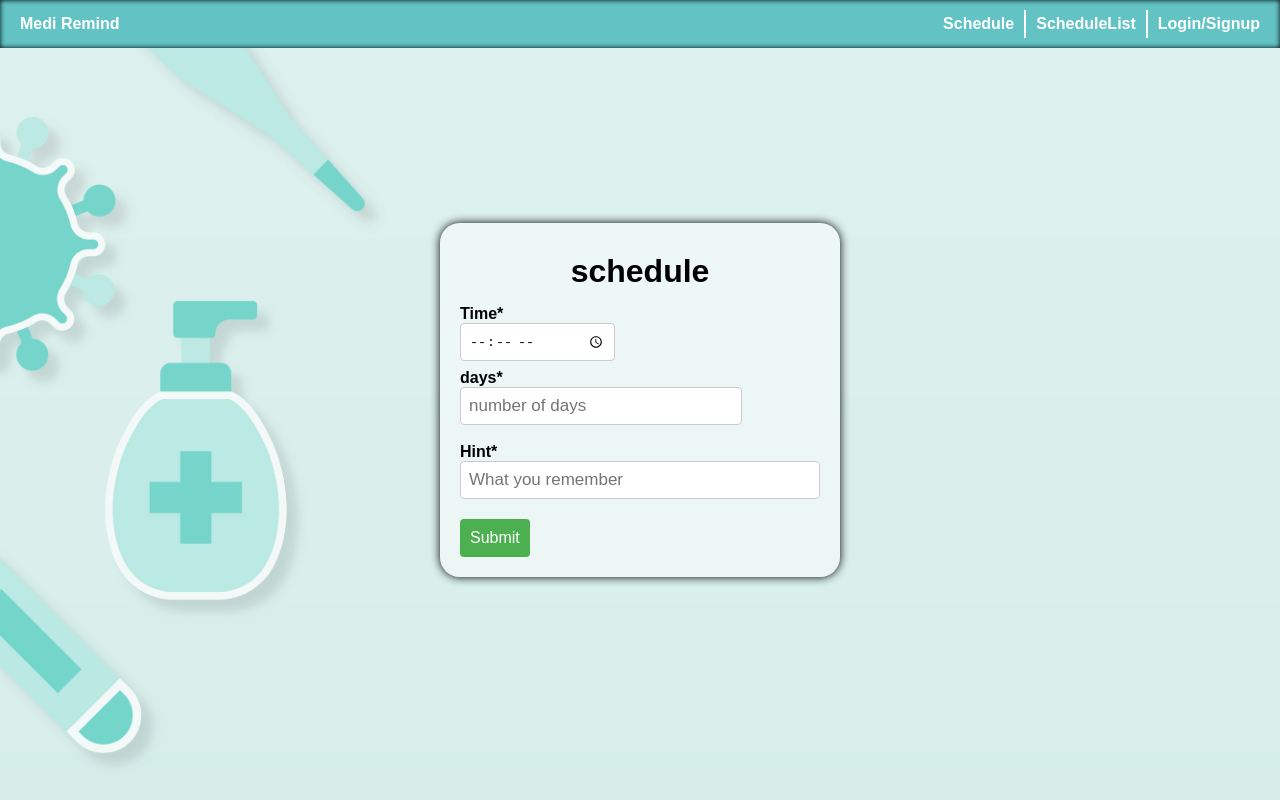
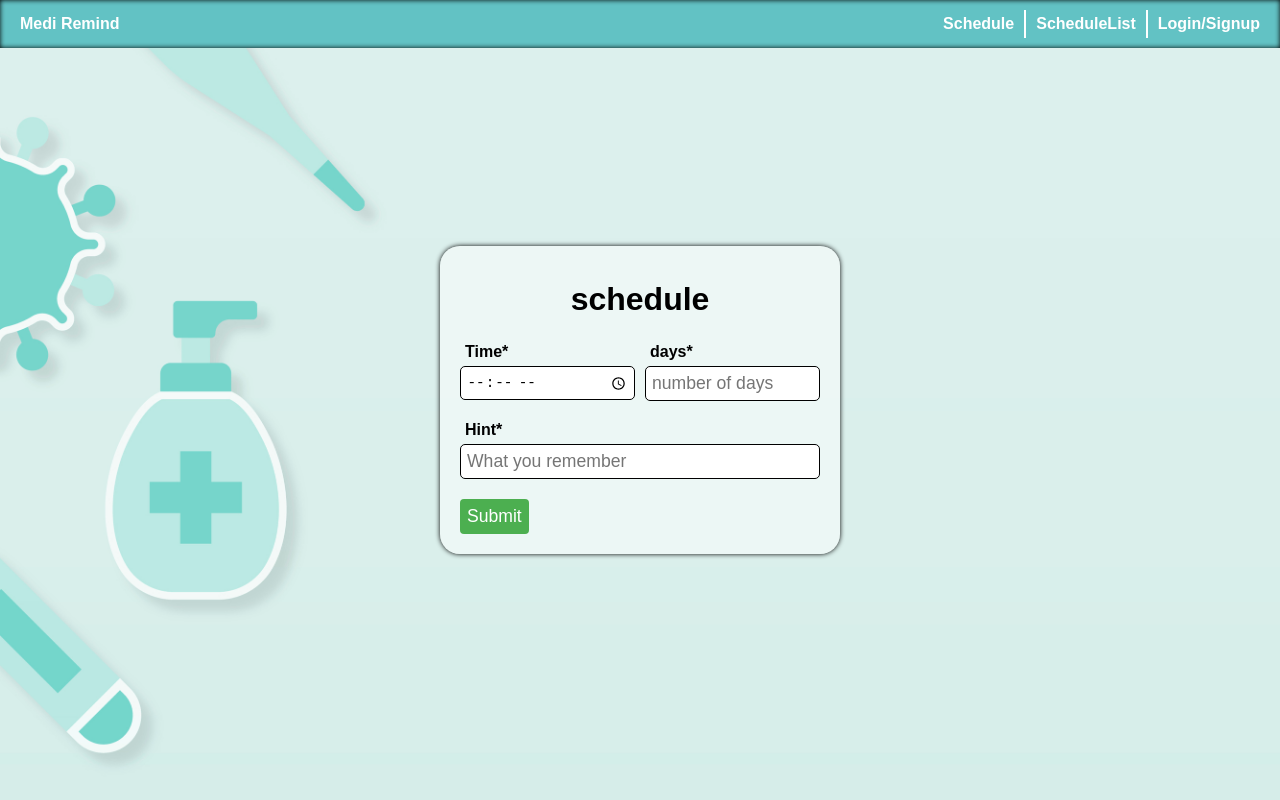
Before and after one commit to Namachivayam2001/Medication-Remainder, a React (Create React App) app in the folder front-end/: page /schedule/form in a window 1280 px wide. Built offline with nearby package versions, Linux system fonts and the light colour scheme.

Commit message:
validate and style login form

```diff
--- a/front-end/src/App.js
+++ b/front-end/src/App.js
@@ -3,6 +3,8 @@ import {Routes, Route } from 'react-router-dom';
 import './home.css';
 import ScheduleForm from './forms/ScheduleForm';
 import ScheduleList from './user-acount-page/ScheduleList';
+import RegistorForm from './forms/RegistorForm';
+import LoginForm from './forms/LoginForm';
 
 function App() {
     return (
@@ -12,6 +14,8 @@ function App() {
                 <Route path="form" element={<ScheduleForm />} />
                 <Route path="data" element={<ScheduleList />} />
             </Route>
+            <Route path="/registor" element={<RegistorForm />} />
+            <Route path="/login" element={<LoginForm />} />
         </Routes>
     );
 }
--- /dev/null
+++ b/front-end/src/forms/LoginForm.js
@@ -0,0 +1,81 @@
+import React, { useState } from 'react';
+import './loginForm.css';
+import Header from '../home-page/Header';
+import { Link } from 'react-router-dom';
+
+function LoginForm() {
+    const [email, setEmail] = useState('');
+    const [password, setPassword] = useState('');
+    const [emailError, setEmailError] = useState('');
+    const [passwordError, setPasswordError] = useState('');
+
+    const handleEmailChange = (e) => {
+        const email = e.target.value;
+        setEmail(email);
+        const emailRegex = /^[^\s@]+@[^\s@]+\.[^\s@]+$/;
+        setEmailError(
+            !emailRegex.test(email)
+            ? 'Invalid email'
+            : ''
+        );
+    }
+
+    const handlePasswordChange = (e) => {
+        const password = e.target.value;
+        setPassword(password);
+        const passwordRegex = /^(?=.*[a-z])(?=.*[A-Z])(?=.*\d)(?=.*[@$!%*?&])[A-Za-z\d@$!%*?&]{8,}$/;
+        setPasswordError(
+            !passwordRegex.test(password)
+            ? 'use min 8 char and combination of 1-@-A-a'
+            : ''
+        );
+    }
+
+    return (
+        <div className='login-container'>
+            <Header />
+            <form
+                method='POST'
+                className='login-form'
+            >
+                <h1 className='login-heading'>Login</h1>
+                <div className='login-email-container'>
+                    <label className='login-email-label'>Email*</label>
+                    <input
+                        type='email'
+                        value={email}
+                        placeholder='Enter Email'
+                        className='login-email-input'
+                        onChange={(e) => handleEmailChange(e)}
+                        style={{borderColor: emailError && 'red'}}
+                        required
+                    />
+                    {emailError && <span className='login-error-message'>{emailError}</span>}
+                </div>
+                <div className='login-password-container'>
+                    <lable className='login-password-label'>Password*</lable>
+                    <input
+                        type='password'
+                        value={password}
+                        placeholder='Enter Password'
+                        className='login-password-input'
+                        onChange={(e) => handlePasswordChange(e)}
+                        style={{borderColor: passwordError && 'red'}}
+                        required
+                    />
+                    {passwordError && <span className='login-error-message'>{passwordError}</span>}
+                </div>
+                <button
+                    type='submit'
+                    className='login-submit-button'
+                >
+                    Submit
+                </button>
+                <Link to='/registor'><small>Registor</small></Link>
+
+            </form>
+        </div>
+    );
+}
+
+export default LoginForm;
--- /dev/null
+++ b/front-end/src/forms/RegistorForm.js
@@ -0,0 +1,16 @@
+import React, { useState } from 'react';
+import './scheduleForm.css';
+import axios from 'axios';
+import Header from '../home-page/Header';
+import { useNavigate } from 'react-router-dom';
+
+function RegistorForm() {
+    const navigate = useNavigate();
+
+
+    return (
+        <div></div>
+    );
+}
+
+export default RegistorForm;
--- a/front-end/src/forms/ScheduleForm.js
+++ b/front-end/src/forms/ScheduleForm.js
@@ -55,56 +55,54 @@ function ScheduleForm() {
     };
 
     return (
-      <div className="container">
+      <div className="schedule-form-container">
         <Header />
         <form
-            id="form"
+            className="scheduleForm"
             method="POST"
             onSubmit={submit}
         >
-            <h1 className="form-items">schedule</h1>
-            <div className="form-items">
-                <div className="formTime">
+            <h1 className="scheduleForm-heading">schedule</h1>
+            <div className="scheduleForm-time-days-container">
+                <div className="scheduleForm-time-container">
                     <label>Time*</label>
                     <input
                         type="time"
-                        id="timeInput"
+                        className="scheduleForm-time-input"
                         name="userTime"
                         required
                         onChange={(e) => {setData({...data, time: e.target.value})}}
                     />
                 </div>
-                <div className="formDays">
+                <div className="scheduleForm-days-container">
                     <label>days*</label>
                     <input
                         type="number"
                         placeholder="number of days"
-                        id="userDays"
-                        name="userDays"
+                        className="scheduleForm-days-input"
                         required
                         value={days}
                         onChange={(e) => handleDaysChange(e)}
-                        style={{ borderColor: daysError ? 'red' : '', marginingBottom: daysError? 1: 0 }}
+                        style={{ borderColor: daysError ? 'red' : ''}}
                     />
-                    {daysError && <span id="error-message" className="error-message">{daysError}</span>}
+                    {daysError && <span className="scheduleForm-error-message">{daysError}</span>}
                 </div>
             </div>
-            <label className="form-items" style={{ marginTop: daysError ? 0 : 18 }} >Hint*</label>
+            <div className='scheduleForm-hint-container'>
+                <label>Hint*</label>
                 <input
-                className="form-items"
+                    className="scheduleForm-hint-input"
                     type="text"
-                id="formHint"
-                name="hint"
                     placeholder="What you remember"
                     required
                     value={hint}
                     onChange={(e) => handleHintChange(e)}
                     style={{ borderColor: hintError ? 'red' : ''}}
                 />
-                {hintError && <span className="error-message">{hintError}</span>}
+                    {hintError && <span className="scheduleForm-error-message">{hintError}</span>}
+            </div>
             <button
-                className="form-items"
-                id="submit"
+                className="scheduleForm-submit-button"
                 type="submit"
             >
                 Submit
--- /dev/null
+++ b/front-end/src/forms/loginForm.css
@@ -0,0 +1,73 @@
+.login-container{
+    background-image: url('../../public/images/v870-tang-37.jpg');
+	background-size: cover;
+	background-position: center;
+	background-repeat: no-repeat;
+    width: 100%;
+    height: 100vh;
+    display: flex;
+    align-items: center;
+    justify-content: center;
+}
+
+.login-heading{
+    text-align: center;
+    margin: 10px;
+}
+
+.login-form{
+    display: flex;
+    flex-direction: column;
+    width: 400px;
+    padding: 20px;
+    border-radius: 20px;
+    gap: 10px;
+    background-color: rgb(255, 255, 255, 0.5);
+    box-shadow: 0 0 5px #000;
+}
+
+.login-form input{
+    width: 100%;
+    font-size: 1.1em;
+    padding: 6px;
+    border-radius: 5px;
+    margin-top: 5px;
+    border: 1px solid black;
+}
+
+.login-email-label,
+.login-password-label{
+    font-weight: bold;
+    margin-left: 5px;
+}
+
+.login-password-container{
+    margin: 10px 0;
+}
+
+.login-submit-button{
+    width: 100%;
+    font-size: 1.1em;
+    padding: 7px;
+    background-color: #4caf50;
+    color: #fff;
+    border: none;
+    border-radius: 5px;
+    cursor: pointer;
+}
+
+.login-form input:focus{
+    outline: none;
+    border: 1px solid blue;
+}
+
+.login-error-message{
+    color: red;
+    font-size: small;
+    margin-left: 5px;
+}
+
+.login-form a {
+    text-align: center;
+    text-decoration: none;
+}
--- a/front-end/src/forms/scheduleForm.css
+++ b/front-end/src/forms/scheduleForm.css
@@ -1,4 +1,4 @@
-.container {
+.schedule-form-container {
     background-image: url('../../public/images/v870-tang-37.jpg');
 	background-size: cover;
 	background-position: center;
@@ -12,87 +12,85 @@
     background-color: #f2f2f2;
 }
 
-input{
-    width: 100%;
-    padding: 8px;
-    box-sizing: border-box;
-    border: 1px solid #ccc;
-    border-radius: 4px;
+.scheduleForm-heading{
+    text-align: center;
+    padding: 10px;
+    margin: 5px;
 }
 
-.form-items{
+.scheduleForm{
+    padding: 20px;
+    width: 400px;
+    display: flex;
+    flex-direction: column;
+    border-radius: 20px;
+    gap: 20px;
+    background-color: rgb(255, 255, 255, 0.5);
+    box-shadow: 0 0 5px #000;
+}
+
+.scheduleForm-time-input,
+.scheduleForm-days-input,
+.scheduleForm-hint-input{
+    width: 100%;
+    font-size: 1.1em;
+    padding: 6px;
+    border-radius: 5px;
+    margin-top: 5px;
+    margin-bottom: 10px;
+    border: 1px solid black;
+}
+
+.scheduleForm-time-input{
+    padding: 5.5px;
+}
+
+.scheduleForm{
+    padding: 20px;
+    width: 400px;
+    display: flex;
+    flex-direction: column;
+    gap: 10px;
+}
+
+.scheduleForm-time-container,
+.scheduleForm-days-container{
+    width: 50%;
+}
+
+.scheduleForm-time-days-container{
     display: flex;
     flex-direction: row;
-    gap: 8px;
-    flex-basis: 50%;
-    flex-wrap: wrap;
+    gap: 10px;
 }
 
-form{
-    max-width: 400px;
-    border-radius: 20px;
-    padding: 20px;
-    display: flex;
-    flex-direction: column;
-    background-color: rgba(255, 255, 255, 0.5);
-    box-shadow: 0 0 10px #000;
-}
-
-h1{
-    margin: 0 auto;
-    padding: 10px;
-    margin-bottom: 5px;;
-}
-
-label{
-    font-weight: bolder;
-    margin-top: 20px;
-}
-
-button{
+.scheduleForm-submit-button{
+    font-size: 1.1em;
+    width: fit-content;
     background-color: #4caf50;
     color: #fff;
-    padding: 10px;
+    padding: 7px;
     border: none;
     border-radius: 4px;
     cursor: pointer;
-    font-size: 16px;
-    margin-top: 20px;
-    width: fit-content;
 }
 
-button:hover {
+.scheduleForm-submit-button:hover{
     background-color: #45a049;
 }
 
-input:focus{
-    outline: none;
-    border-color: blue;
+.scheduleForm label{
+    font-weight: bold;
+    margin-left: 5px;
 }
 
-input[type="number"], input[type="text"]{
-    font-size: 17px;
+.scheduleForm input:focus{
+    outline: none;
+    border: 1px solid blue;
 }
 
-.error-message{
+.scheduleForm-error-message{
+    color: red;
     font-size: small;
-    color: red;
-    margin-top: -8px;
     margin-left: 5px;
-    background-color: #fff;
-    width: fit-content;
-    margin-bottom: -7px;
 }
-
-#error-message{
-    position: relative;
-    top: -9px;
-}
-
-#hint-container{
-    padding-top: 20px;
-}
-
-#formTime{
-    width: 50%;
-}
--- a/front-end/src/home-page/Header.js
+++ b/front-end/src/home-page/Header.js
@@ -14,7 +14,7 @@ function Header() {
                         <Link to="/schedule/data" >ScheduleList</Link>
                     </li>
                     <li className="login-icon">
-                        Login/Signup
+                        <Link to="/login" >Login/Signup</Link>
                     </li>
             </ul>
       </div>
--- a/front-end/src/user-acount-page/scheduleList.css
+++ b/front-end/src/user-acount-page/scheduleList.css
@@ -1,6 +1,5 @@
 #scheduleListContainer{
     width: 100%;
-    height: 100vh;
     background-image: url('../../public/images/v870-tang-37.jpg');
 	background-size: cover;
 	background-position: center;
@@ -10,6 +9,14 @@
     align-items: center;
     justify-content: center;
     gap: 10px;
+}
+
+.small-table{
+    height: 100vh;
+}
+
+.large-table{
+    height: 100%;
 }
 
 .list-items, #title{
@@ -41,8 +48,11 @@
 }
 
 #title{
-    padding: 12px;
-    background-color: rgba(0, 0, 0, 0.5);
+    padding: 10px;
+    background-color: rgba(0, 0, 0, 0.7);
+    box-shadow: 0 0 5px rgb(0, 0, 0);
+    font-size: 1.1em;
+    border: 1px solid #000;
 }
 
 #scheduleListContainer ul li button{
@@ -56,11 +66,16 @@
 .toggle-btn{
     color: #000;
     font-size: 1.3em;
+    border-style: none;
 }
 
 .delete-btn{
     color: red;
     border: 1.5px solid red;
+}
+
+.delete-btn:hover{
+    box-shadow:  0 0 5px red;
 }
 
 .hint{
```
Also changed, not shown: front-end/src/forms/registorForm.css (added). Lines whose indentation alone changed are shown as unchanged.
